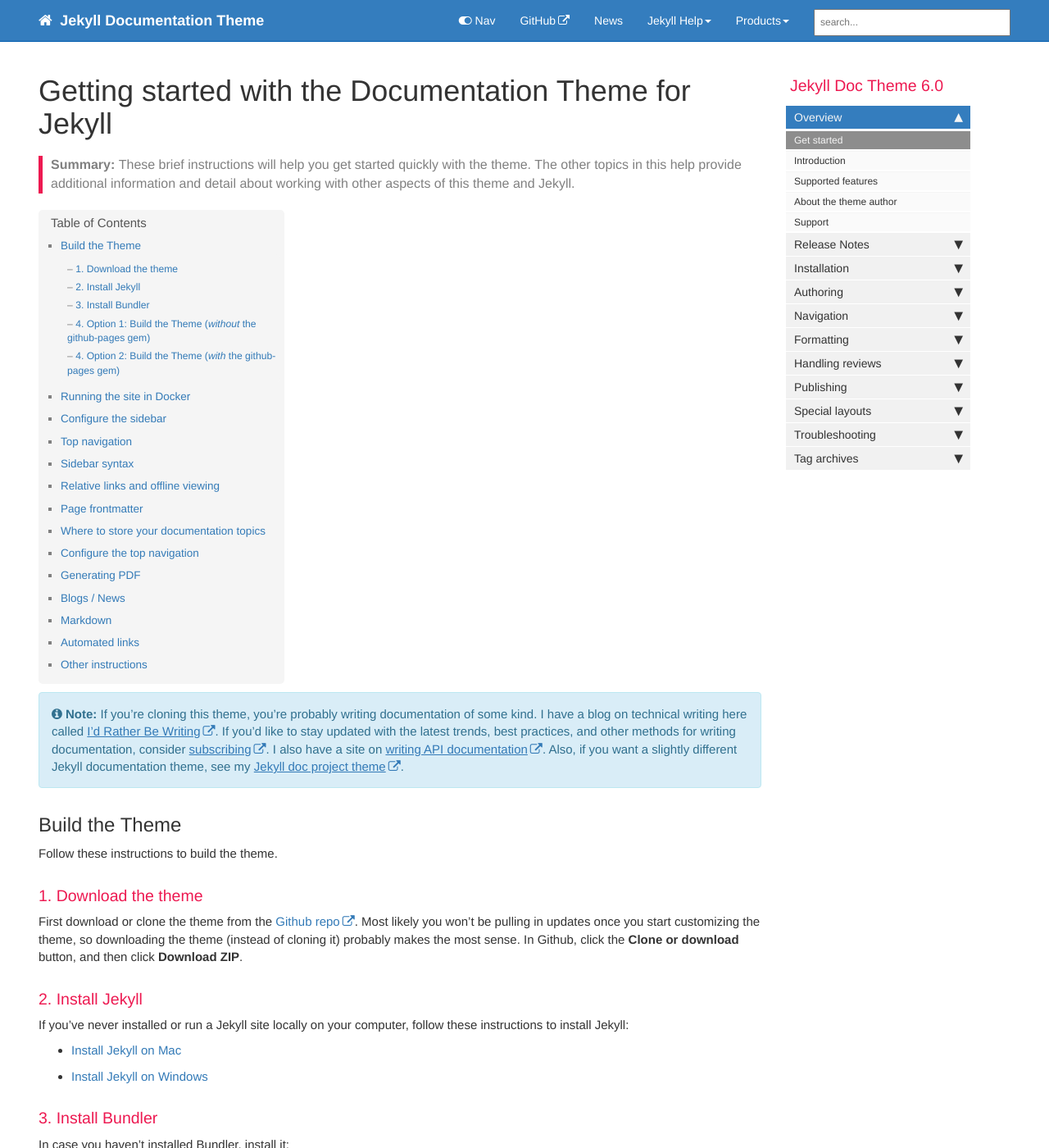
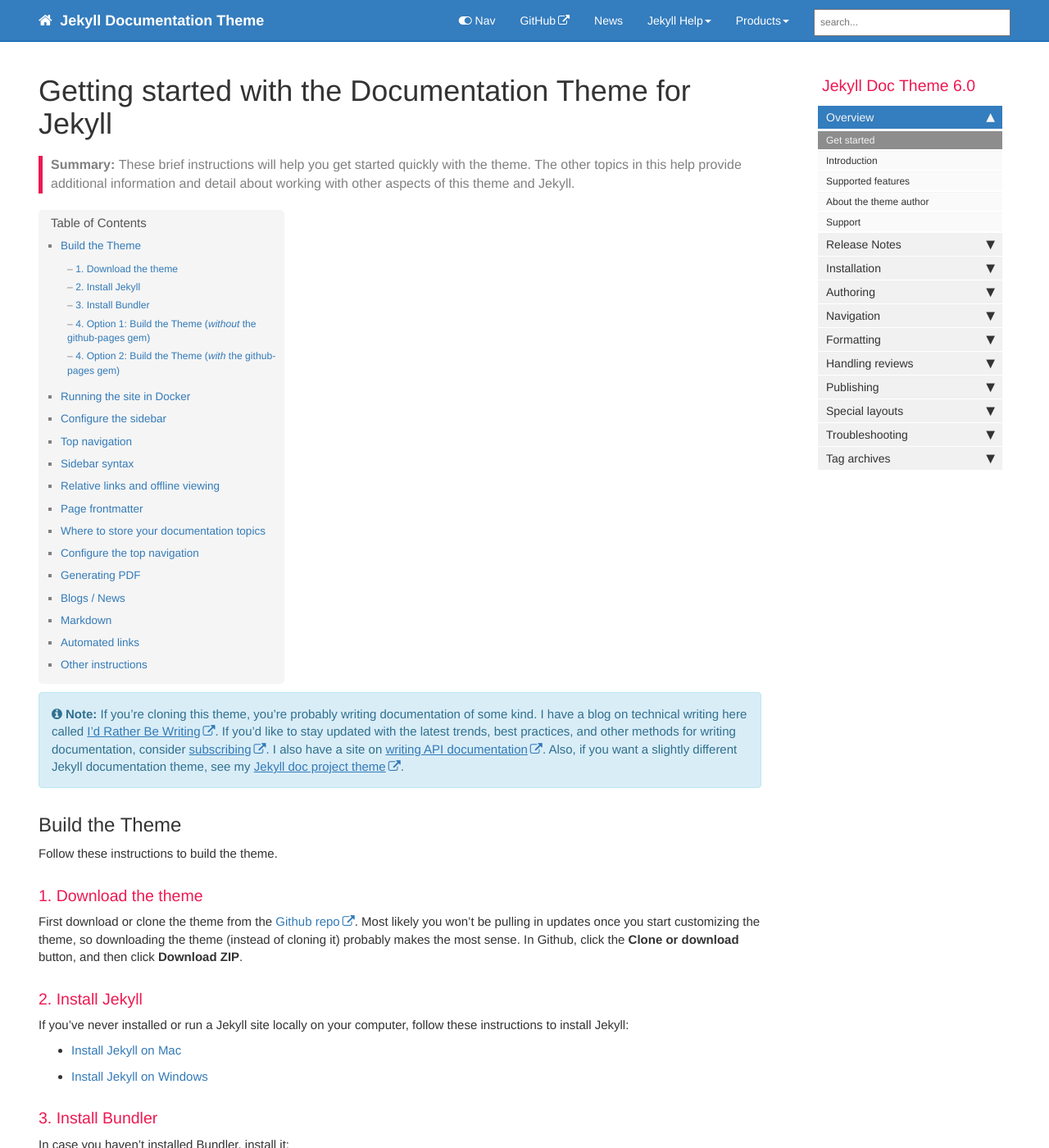
Before and after one commit to RadWolfie/Theme-Test, a Jekyll site: the page built from index.md, in a window 1280 px wide and 1400 px high. Shown: the whole window at 82% size. Built offline with Jekyll 4.4.1, drawn with Linux system fonts in a browser that asks for light colours; nearby versions of some CDN libraries; comment, search, counter and statistics services are not loaded.

Commit message:
test sidebar fix

```diff
--- a/css/custom/customstyles.css
+++ b/css/custom/customstyles.css
@@ -4,14 +4,10 @@
         float: right !important;
     }
 }
-/*
-@media (min-width: 1000px) {
-    ul#mysidebar {
-/*        width: 100% !important; * / /* Does not work for MS Edge browser * /
-        float: right !important;
-    }
+ul#mysidebar {
+    right: 25px;
+    position: absolute;
 }
-*/
 /* Override page to display on whole screen instead of static width. */
 .container {
     width: 95% !important;
```
